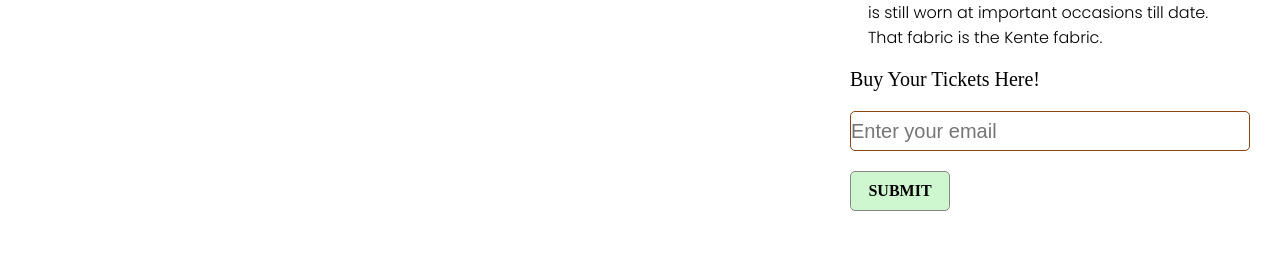
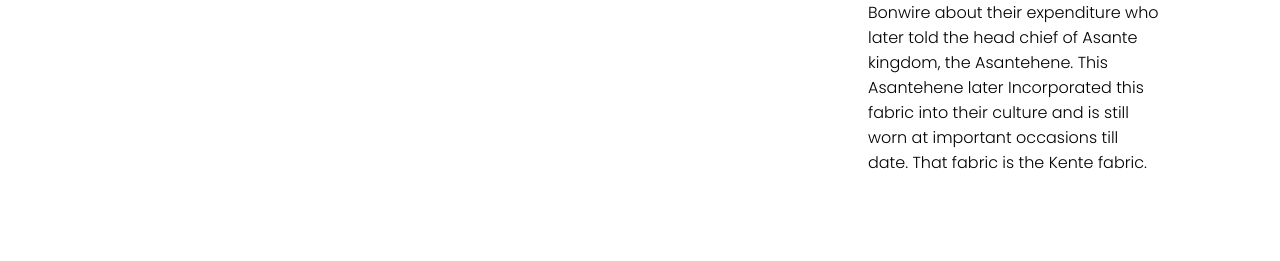
Before and after one commit to braincee/tourist-site, a Next.js app: page /tourist-sites/ashanti-region/bonwire-kente in a window 1280 px wide. Shown: the part 942-1203 px from the top of the page. Built offline with nearby package versions, Linux system fonts and the light colour scheme; a web font is replaced by a local one.

Commit message:
update the single page

```diff
--- a/src/components/tourist-sites/SinglePage.js
+++ b/src/components/tourist-sites/SinglePage.js
@@ -15,15 +15,8 @@ const SinglePage = ({ data }) => {
         <div>
           <h2>{data.title}</h2>
           <p className='description'>{data.description}</p>
-          <div>
-            <form onSubmit={onSubmit} className='form'>
-             <label>Buy Your Tickets Here!</label>
-             <input type="email" id="email" placeholder='Enter your email'/>
-             <button type='submit'>Submit</button>
-            </form>
         </div>
         </div>
-    </div>
   )
 }
 
```
